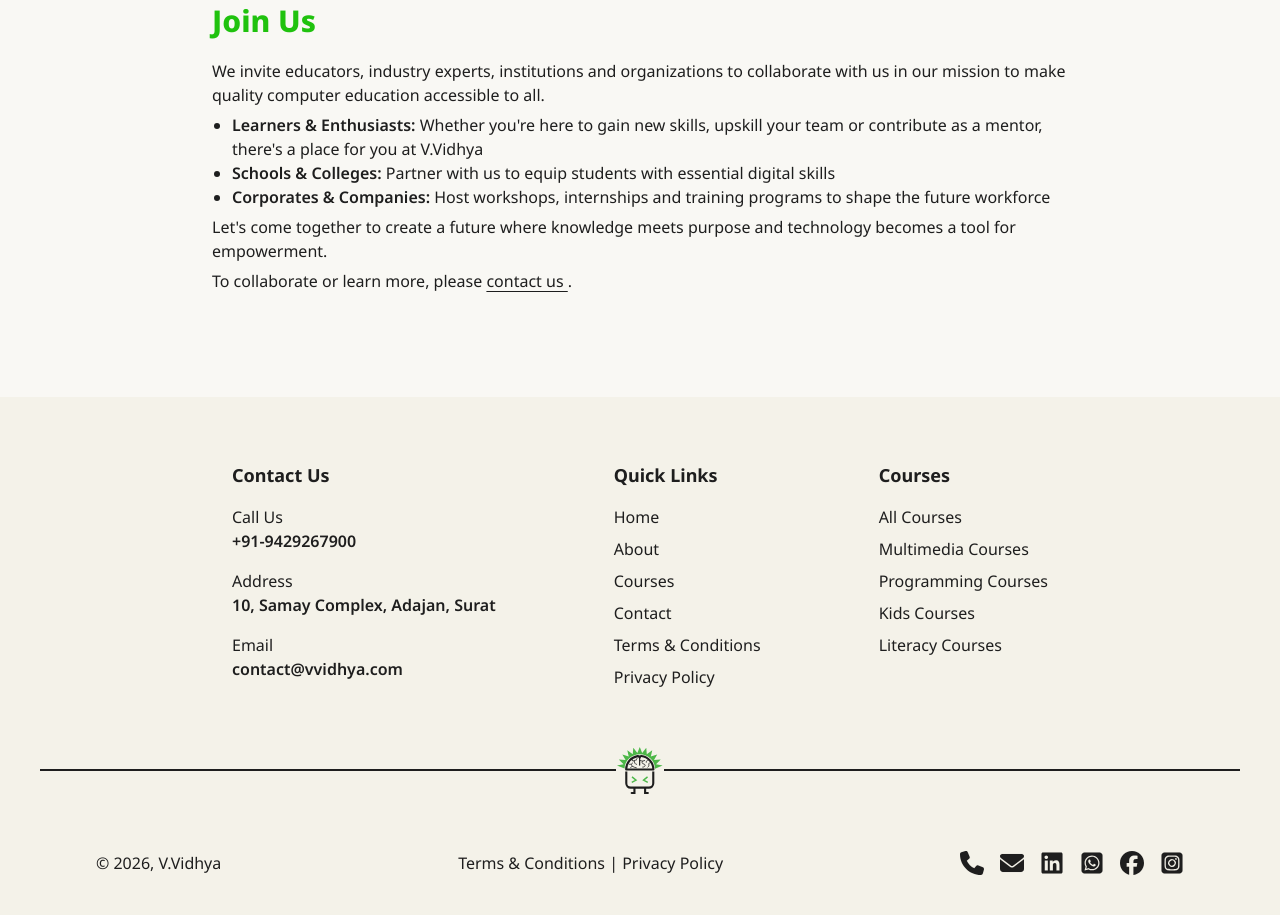
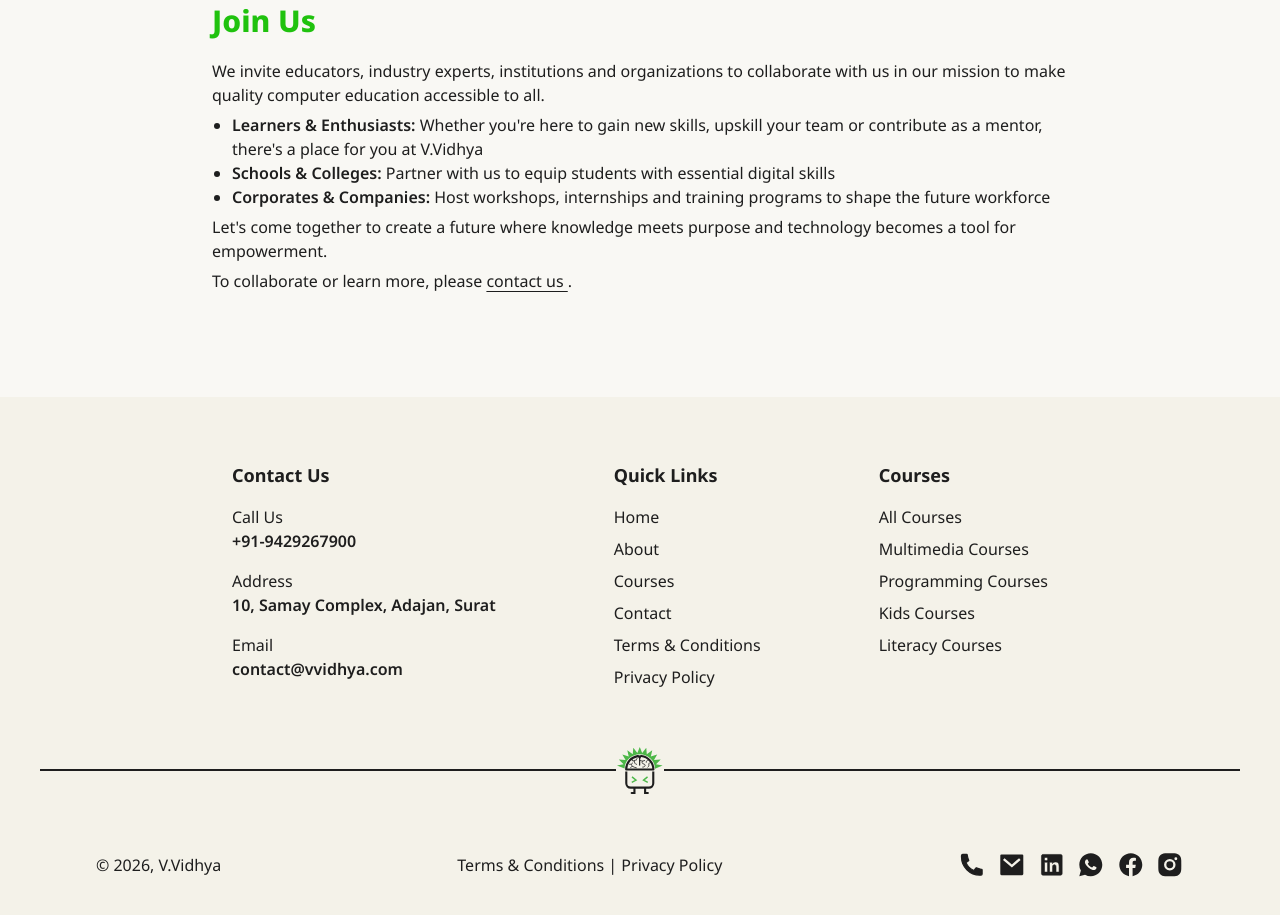
Before and after one commit to VirtualVidhya/main-website, an Astro site: page /about in a window 1280 px wide. Shown: the part 2974-3889 px from the top of the page. Built offline with nearby package versions, Linux system fonts and the light colour scheme; Astro itself is replaced by a stand-in of ours; no server answers.

Commit message:
[Update] social icons

```diff
--- a/src/components/Footer.astro
+++ b/src/components/Footer.astro
@@ -172,7 +172,7 @@
     </div>
 
     <div
-      class="flex flex-row justify-center items-center order-1 md:order-3 text-xl md:text-2xl space-x-4"
+      class="flex flex-row justify-center items-center order-1 md:order-3 text-xl md:text-2xl space-x-3"
     >
       <SocialLinks />
     </div>
--- a/src/components/SocialLinks.astro
+++ b/src/components/SocialLinks.astro
@@ -1,132 +1,20 @@
-<a
-  class="link-interaction-effect flex justify-center items-center"
-  href="tel:+919429267900"
-  target="_blank"
-  rel="noopener noreferrer"
-  title="Phone"
-  aria-label="Phone"
->
-  <!-- <i class="fa fa-phone"></i> -->
-  <svg
-    xmlns="http://www.w3.org/2000/svg"
-    viewBox="0 0 512 512"
-    class="util-icon"
-    fill="currentColor"
-    stroke="currentColor"
-    stroke-width="1.5"
-  >
-    <path
-      d="M164.9 24.6c-7.7-18.6-28-28.5-47.4-23.2l-88 24C12.1 30.2 0 46 0 64C0 311.4 200.6 512 448 512c18 0 33.8-12.1 38.6-29.5l24-88c5.3-19.4-4.6-39.7-23.2-47.4l-96-40c-16.3-6.8-35.2-2.1-46.3 11.6L304.7 368C234.3 334.7 177.3 277.7 144 207.3L193.3 167c13.7-11.2 18.4-30 11.6-46.3l-40-96z"
-    ></path></svg
-  >
-</a>
-<a
-  class="link-interaction-effect flex justify-center items-center"
-  href="mailto:contact@vvidhya.com"
-  target="_blank"
-  rel="noopener noreferrer"
-  title="Email"
-  aria-label="Email"
->
-  <!-- <i class="fa fa-envelope"></i> -->
-  <svg
-    xmlns="http://www.w3.org/2000/svg"
-    viewBox="0 0 512 512"
-    class="util-icon"
-    fill="currentColor"
-    stroke="currentColor"
-    stroke-width="1.5"
-  >
-    <path
-      d="M48 64C21.5 64 0 85.5 0 112c0 15.1 7.1 29.3 19.2 38.4L236.8 313.6c11.4 8.5 27 8.5 38.4 0L492.8 150.4c12.1-9.1 19.2-23.3 19.2-38.4c0-26.5-21.5-48-48-48L48 64zM0 176L0 384c0 35.3 28.7 64 64 64l384 0c35.3 0 64-28.7 64-64l0-208L294.4 339.2c-22.8 17.1-54 17.1-76.8 0L0 176z"
-    ></path></svg
-  >
-</a>
-<a
-  class="link-interaction-effect flex justify-center items-center"
-  href="https://www.linkedin.com/company/vvidhya/"
-  target="_blank"
-  rel="noopener noreferrer"
-  title="LinkedIn"
-  aria-label="LinkedIn"
->
-  <!-- <i class="fab fa-linkedin"></i> -->
-  <svg
-    xmlns="http://www.w3.org/2000/svg"
-    viewBox="0 0 448 512"
-    class="util-icon"
-    fill="currentColor"
-    stroke="currentColor"
-    stroke-width="1.5"
-  >
-    <path
-      d="M416 32H31.9C14.3 32 0 46.5 0 64.3v383.4C0 465.5 14.3 480 31.9 480H416c17.6 0 32-14.5 32-32.3V64.3c0-17.8-14.4-32.3-32-32.3zM135.4 416H69V202.2h66.5V416zm-33.2-243c-21.3 0-38.5-17.3-38.5-38.5S80.9 96 102.2 96c21.2 0 38.5 17.3 38.5 38.5 0 21.3-17.2 38.5-38.5 38.5zm282.1 243h-66.4V312c0-24.8-.5-56.7-34.5-56.7-34.6 0-39.9 27-39.9 54.9V416h-66.4V202.2h63.7v29.2h.9c8.9-16.8 30.6-34.5 62.9-34.5 67.2 0 79.7 44.3 79.7 101.9V416z"
-    ></path></svg
-  >
-</a>
-<a
-  class="link-interaction-effect flex justify-center items-center"
-  href="https://wa.me/919429267900"
-  target="_blank"
-  rel="noopener noreferrer"
-  title="WhatsApp"
-  aria-label="WhatsApp"
->
-  <!-- <i class="fab fa-whatsapp-square"></i> -->
-  <svg
-    xmlns="http://www.w3.org/2000/svg"
-    viewBox="0 0 448 512"
-    class="util-icon"
-    fill="currentColor"
-    stroke="currentColor"
-    stroke-width="1.5"
-  >
-    <path
-      d="M92.1 254.6c0 24.9 7 49.2 20.2 70.1l3.1 5-13.3 48.6L152 365.2l4.8 2.9c20.2 12 43.4 18.4 67.1 18.4h.1c72.6 0 133.3-59.1 133.3-131.8c0-35.2-15.2-68.3-40.1-93.2c-25-25-58-38.7-93.2-38.7c-72.7 0-131.8 59.1-131.9 131.8zM274.8 330c-12.6 1.9-22.4 .9-47.5-9.9c-36.8-15.9-61.8-51.5-66.9-58.7c-.4-.6-.7-.9-.8-1.1c-2-2.6-16.2-21.5-16.2-41c0-18.4 9-27.9 13.2-32.3c.3-.3 .5-.5 .7-.8c3.6-4 7.9-5 10.6-5c2.6 0 5.3 0 7.6 .1c.3 0 .5 0 .8 0c2.3 0 5.2 0 8.1 6.8c1.2 2.9 3 7.3 4.9 11.8c3.3 8 6.7 16.3 7.3 17.6c1 2 1.7 4.3 .3 6.9c-3.4 6.8-6.9 10.4-9.3 13c-3.1 3.2-4.5 4.7-2.3 8.6c15.3 26.3 30.6 35.4 53.9 47.1c4 2 6.3 1.7 8.6-1c2.3-2.6 9.9-11.6 12.5-15.5c2.6-4 5.3-3.3 8.9-2s23.1 10.9 27.1 12.9c.8 .4 1.5 .7 2.1 1c2.8 1.4 4.7 2.3 5.5 3.6c.9 1.9 .9 9.9-2.4 19.1c-3.3 9.3-19.1 17.7-26.7 18.8zM448 96c0-35.3-28.7-64-64-64H64C28.7 32 0 60.7 0 96V416c0 35.3 28.7 64 64 64H384c35.3 0 64-28.7 64-64V96zM148.1 393.9L64 416l22.5-82.2c-13.9-24-21.2-51.3-21.2-79.3C65.4 167.1 136.5 96 223.9 96c42.4 0 82.2 16.5 112.2 46.5c29.9 30 47.9 69.8 47.9 112.2c0 87.4-72.7 158.5-160.1 158.5c-26.6 0-52.7-6.7-75.8-19.3z"
-    ></path></svg
-  >
-</a>
-<a
-  class="link-interaction-effect flex justify-center items-center"
-  href="https://www.facebook.com/visualsoftwareandmultimedia/"
-  target="_blank"
-  rel="noopener noreferrer"
-  title="Facebook"
-  aria-label="Facebook"
->
-  <!-- <i class="fab fa-facebook-square"></i> -->
-  <svg
-    xmlns="http://www.w3.org/2000/svg"
-    viewBox="0 0 512 512"
-    class="util-icon"
-    fill="currentColor"
-    stroke="currentColor"
-    stroke-width="1.5"
-  >
-    <path
-      d="M512 256C512 114.6 397.4 0 256 0S0 114.6 0 256C0 376 82.7 476.8 194.2 504.5V334.2H141.4V256h52.8V222.3c0-87.1 39.4-127.5 125-127.5c16.2 0 44.2 3.2 55.7 6.4V172c-6-.6-16.5-1-29.6-1c-42 0-58.2 15.9-58.2 57.2V256h83.6l-14.4 78.2H287V510.1C413.8 494.8 512 386.9 512 256h0z"
-    ></path></svg
-  >
-</a>
-<a
-  class="link-interaction-effect flex justify-center items-center"
-  href="https://www.instagram.com/virtual.vidhya/"
-  target="_blank"
-  rel="noopener noreferrer"
-  title="Instagram"
-  aria-label="Instagram"
->
-  <!-- <i class="fab fa-instagram-square"></i> -->
-  <svg
-    xmlns="http://www.w3.org/2000/svg"
-    viewBox="0 0 448 512"
-    class="util-icon"
-    fill="currentColor"
-    stroke="currentColor"
-    stroke-width="1.5"
-  >
-    <path
-      d="M194.4 211.7a53.3 53.3 0 1 0 59.3 88.7 53.3 53.3 0 1 0 -59.3-88.7zm142.3-68.4c-5.2-5.2-11.5-9.3-18.4-12c-18.1-7.1-57.6-6.8-83.1-6.5c-4.1 0-7.9 .1-11.2 .1c-3.3 0-7.2 0-11.4-.1c-25.5-.3-64.8-.7-82.9 6.5c-6.9 2.7-13.1 6.8-18.4 12s-9.3 11.5-12 18.4c-7.1 18.1-6.7 57.7-6.5 83.2c0 4.1 .1 7.9 .1 11.1s0 7-.1 11.1c-.2 25.5-.6 65.1 6.5 83.2c2.7 6.9 6.8 13.1 12 18.4s11.5 9.3 18.4 12c18.1 7.1 57.6 6.8 83.1 6.5c4.1 0 7.9-.1 11.2-.1c3.3 0 7.2 0 11.4 .1c25.5 .3 64.8 .7 82.9-6.5c6.9-2.7 13.1-6.8 18.4-12s9.3-11.5 12-18.4c7.2-18 6.8-57.4 6.5-83c0-4.2-.1-8.1-.1-11.4s0-7.1 .1-11.4c.3-25.5 .7-64.9-6.5-83l0 0c-2.7-6.9-6.8-13.1-12-18.4zm-67.1 44.5A82 82 0 1 1 178.4 324.2a82 82 0 1 1 91.1-136.4zm29.2-1.3c-3.1-2.1-5.6-5.1-7.1-8.6s-1.8-7.3-1.1-11.1s2.6-7.1 5.2-9.8s6.1-4.5 9.8-5.2s7.6-.4 11.1 1.1s6.5 3.9 8.6 7s3.2 6.8 3.2 10.6c0 2.5-.5 5-1.4 7.3s-2.4 4.4-4.1 6.2s-3.9 3.2-6.2 4.2s-4.8 1.5-7.3 1.5l0 0c-3.8 0-7.5-1.1-10.6-3.2zM448 96c0-35.3-28.7-64-64-64H64C28.7 32 0 60.7 0 96V416c0 35.3 28.7 64 64 64H384c35.3 0 64-28.7 64-64V96zM357 389c-18.7 18.7-41.4 24.6-67 25.9c-26.4 1.5-105.6 1.5-132 0c-25.6-1.3-48.3-7.2-67-25.9s-24.6-41.4-25.8-67c-1.5-26.4-1.5-105.6 0-132c1.3-25.6 7.1-48.3 25.8-67s41.5-24.6 67-25.8c26.4-1.5 105.6-1.5 132 0c25.6 1.3 48.3 7.1 67 25.8s24.6 41.4 25.8 67c1.5 26.3 1.5 105.4 0 131.9c-1.3 25.6-7.1 48.3-25.8 67z"
-    ></path></svg
-  >
-</a>
+---
+import IconPhoneLink from "./icons/socials/IconPhoneLink.astro";
+import IconMailLink from "./icons/socials/IconMailLink.astro";
+import IconLinkedinLink from "./icons/socials/IconLinkedinLink.astro";
+import IconWhatsappLink from "./icons/socials/IconWhatsappLink.astro";
+import IconFacebookLink from "./icons/socials/IconFacebookLink.astro";
+import IconInstagramLink from "./icons/socials/IconInstagramLink.astro";
+---
+
+<IconPhoneLink styleClass="" />
+
+<IconMailLink styleClass="" />
+
+<IconLinkedinLink styleClass="" />
+
+<IconWhatsappLink styleClass="" />
+
+<IconFacebookLink styleClass="" />
+
+<IconInstagramLink styleClass="" />
--- /dev/null
+++ b/src/components/icons/socials/IconFacebookLink.astro
@@ -0,0 +1,27 @@
+---
+export interface Props {
+  styleClass: string;
+}
+
+const { styleClass } = Astro.props;
+---
+
+<a
+  class="link-interaction-effect flex justify-center items-center"
+  href="https://www.facebook.com/visualsoftwareandmultimedia/"
+  target="_blank"
+  rel="noopener noreferrer"
+  title="Facebook"
+  aria-label="Facebook"
+>
+  <svg
+    xmlns="http://www.w3.org/2000/svg"
+    viewBox="0 0 24 24"
+    class=`social-icon ${styleClass}`
+    ><path
+      fill="currentColor"
+      d="M12.001 2c-5.523 0-10 4.477-10 10c0 4.991 3.657 9.128 8.438 9.878v-6.987h-2.54V12h2.54V9.797c0-2.506 1.492-3.89 3.777-3.89c1.094 0 2.238.195 2.238.195v2.46h-1.26c-1.243 0-1.63.771-1.63 1.562V12h2.773l-.443 2.89h-2.33v6.988C18.344 21.129 22 16.992 22 12c0-5.523-4.477-10-10-10"
+      stroke-width="0"
+      stroke="currentColor"></path></svg
+  >
+</a>
--- /dev/null
+++ b/src/components/icons/socials/IconInstagramLink.astro
@@ -0,0 +1,27 @@
+---
+export interface Props {
+  styleClass: string;
+}
+
+const { styleClass } = Astro.props;
+---
+
+<a
+  class="link-interaction-effect flex justify-center items-center"
+  href="https://www.instagram.com/virtual.vidhya/"
+  target="_blank"
+  rel="noopener noreferrer"
+  title="Instagram"
+  aria-label="Instagram"
+>
+  <svg
+    xmlns="http://www.w3.org/2000/svg"
+    viewBox="0 0 24 24"
+    class=`social-icon ${styleClass}`
+    ><path
+      fill="currentColor"
+      d="M13.028 2c1.125.003 1.696.009 2.189.023l.194.007c.224.008.445.018.712.03c1.064.05 1.79.218 2.427.465c.66.254 1.216.598 1.772 1.153a4.9 4.9 0 0 1 1.153 1.772c.247.637.415 1.363.465 2.428c.012.266.022.487.03.712l.006.194c.015.492.021 1.063.023 2.188l.001.746v1.31a79 79 0 0 1-.023 2.188l-.006.194c-.008.225-.018.446-.03.712c-.05 1.065-.22 1.79-.466 2.428a4.9 4.9 0 0 1-1.153 1.772a4.9 4.9 0 0 1-1.772 1.153c-.637.247-1.363.415-2.427.465l-.712.03l-.194.006c-.493.014-1.064.021-2.189.023l-.746.001h-1.309a78 78 0 0 1-2.189-.023l-.194-.006a63 63 0 0 1-.712-.031c-1.064-.05-1.79-.218-2.428-.465a4.9 4.9 0 0 1-1.771-1.153a4.9 4.9 0 0 1-1.154-1.772c-.247-.637-.415-1.363-.465-2.428l-.03-.712l-.005-.194A79 79 0 0 1 2 13.028v-2.056a79 79 0 0 1 .022-2.188l.007-.194c.008-.225.018-.446.03-.712c.05-1.065.218-1.79.465-2.428A4.9 4.9 0 0 1 3.68 3.678a4.9 4.9 0 0 1 1.77-1.153c.638-.247 1.363-.415 2.428-.465c.266-.012.488-.022.712-.03l.194-.006a79 79 0 0 1 2.188-.023zM12 7a5 5 0 1 0 0 10a5 5 0 0 0 0-10m0 2a3 3 0 1 1 .001 6a3 3 0 0 1 0-6m5.25-3.5a1.25 1.25 0 0 0 0 2.5a1.25 1.25 0 0 0 0-2.5"
+      stroke-width="0"
+      stroke="currentColor"></path></svg
+  >
+</a>
--- /dev/null
+++ b/src/components/icons/socials/IconLinkedinLink.astro
@@ -0,0 +1,27 @@
+---
+export interface Props {
+  styleClass: string;
+}
+
+const { styleClass } = Astro.props;
+---
+
+<a
+  class="link-interaction-effect flex justify-center items-center"
+  href="https://www.linkedin.com/company/vvidhya/"
+  target="_blank"
+  rel="noopener noreferrer"
+  title="LinkedIn"
+  aria-label="LinkedIn"
+>
+  <svg
+    xmlns="http://www.w3.org/2000/svg"
+    viewBox="0 0 24 24"
+    class=`social-icon ${styleClass}`
+    ><path
+      fill="currentColor"
+      d="M18.336 18.339h-2.665v-4.177c0-.996-.02-2.278-1.39-2.278c-1.389 0-1.601 1.084-1.601 2.205v4.25h-2.666V9.75h2.56v1.17h.035c.358-.674 1.228-1.387 2.528-1.387c2.7 0 3.2 1.778 3.2 4.092v4.714M7.004 8.575a1.546 1.546 0 0 1-1.548-1.549a1.548 1.548 0 1 1 1.547 1.549m1.336 9.764H5.667V9.75H8.34zM19.67 3H4.33C3.594 3 3 3.58 3 4.297v15.406C3 20.42 3.594 21 4.328 21h15.339C20.4 21 21 20.42 21 19.703V4.297C21 3.581 20.4 3 19.666 3z"
+      stroke-width="0.5"
+      stroke="currentColor"></path></svg
+  >
+</a>
--- /dev/null
+++ b/src/components/icons/socials/IconMailLink.astro
@@ -0,0 +1,27 @@
+---
+export interface Props {
+  styleClass: string;
+}
+
+const { styleClass } = Astro.props;
+---
+
+<a
+  class="link-interaction-effect flex justify-center items-center"
+  href="mailto:contact@vvidhya.com"
+  target="_blank"
+  rel="noopener noreferrer"
+  title="Email"
+  aria-label="Email"
+>
+  <svg
+    xmlns="http://www.w3.org/2000/svg"
+    viewBox="0 0 24 24"
+    class=`social-icon ${styleClass}`
+    ><path
+      fill="currentColor"
+      d="M3 3h18a1 1 0 0 1 1 1v16a1 1 0 0 1-1 1H3a1 1 0 0 1-1-1V4a1 1 0 0 1 1-1m9.06 8.683L5.648 6.238L4.353 7.762l7.72 6.555l7.581-6.56l-1.308-1.513z"
+      stroke-width="0"
+      stroke="currentColor"></path></svg
+  >
+</a>
--- /dev/null
+++ b/src/components/icons/socials/IconPhoneLink.astro
@@ -0,0 +1,27 @@
+---
+export interface Props {
+  styleClass: string;
+}
+
+const { styleClass } = Astro.props;
+---
+
+<a
+  class="link-interaction-effect flex justify-center items-center"
+  href="tel:+919429267900"
+  target="_blank"
+  rel="noopener noreferrer"
+  title="Phone"
+  aria-label="Phone"
+>
+  <svg
+    xmlns="http://www.w3.org/2000/svg"
+    viewBox="0 0 24 24"
+    class=`social-icon ${styleClass}`
+    ><path
+      fill="currentColor"
+      d="M21 16.42v3.536a1 1 0 0 1-.93.998Q19.415 21 19 21C10.163 21 3 13.837 3 5q0-.414.046-1.07A1 1 0 0 1 4.044 3H7.58a.5.5 0 0 1 .498.45q.034.344.064.552A13.9 13.9 0 0 0 9.35 8.003c.095.2.033.439-.147.567l-2.158 1.542a13.05 13.05 0 0 0 6.844 6.844l1.54-2.154a.46.46 0 0 1 .573-.149a13.9 13.9 0 0 0 4 1.205q.208.03.55.064a.5.5 0 0 1 .449.498"
+      stroke-width="1"
+      stroke="currentColor"></path></svg
+  >
+</a>
--- /dev/null
+++ b/src/components/icons/socials/IconWhatsappLink.astro
@@ -0,0 +1,27 @@
+---
+export interface Props {
+  styleClass: string;
+}
+
+const { styleClass } = Astro.props;
+---
+
+<a
+  class="link-interaction-effect flex justify-center items-center"
+  href="https://wa.me/919429267900"
+  target="_blank"
+  rel="noopener noreferrer"
+  title="WhatsApp"
+  aria-label="WhatsApp"
+>
+  <svg
+    xmlns="http://www.w3.org/2000/svg"
+    viewBox="0 0 24 24"
+    class=`social-icon ${styleClass}`
+    ><path
+      fill="currentColor"
+      d="M12.001 2c5.523 0 10 4.477 10 10s-4.477 10-10 10a9.95 9.95 0 0 1-5.03-1.355L2.005 22l1.352-4.968A9.95 9.95 0 0 1 2.001 12c0-5.523 4.477-10 10-10M8.593 7.3l-.2.008a1 1 0 0 0-.372.1a1.3 1.3 0 0 0-.294.228c-.12.113-.188.211-.261.306A2.73 2.73 0 0 0 6.9 9.62c.002.49.13.967.33 1.413c.409.902 1.082 1.857 1.97 2.742c.214.213.424.427.65.626a9.45 9.45 0 0 0 3.84 2.046l.568.087c.185.01.37-.004.556-.013a2 2 0 0 0 .833-.231a5 5 0 0 0 .383-.22q.001.002.125-.09c.135-.1.218-.171.33-.288q.126-.13.21-.302c.078-.163.156-.474.188-.733c.024-.198.017-.306.014-.373c-.004-.107-.093-.218-.19-.265l-.582-.261s-.87-.379-1.402-.621a.5.5 0 0 0-.176-.041a.48.48 0 0 0-.378.127c-.005-.002-.072.055-.795.931a.35.35 0 0 1-.368.13a1.4 1.4 0 0 1-.191-.066c-.124-.052-.167-.072-.252-.108a6 6 0 0 1-1.575-1.003c-.126-.11-.243-.23-.363-.346a6.3 6.3 0 0 1-1.02-1.268l-.059-.095a1 1 0 0 1-.102-.205c-.038-.147.061-.265.061-.265s.243-.266.356-.41c.11-.14.203-.276.263-.373c.118-.19.155-.385.093-.536q-.42-1.026-.868-2.041c-.059-.134-.234-.23-.393-.249q-.081-.01-.162-.016a3 3 0 0 0-.403.004z"
+      stroke-width="0"
+      stroke="currentColor"></path></svg
+  >
+</a>
--- a/src/styles/global.css
+++ b/src/styles/global.css
@@ -172,6 +172,11 @@
   .util-icon {
     width: 1em !important;
     height: 1em !important;
+  }
+
+  .social-icon {
+    width: 1.15em !important;
+    height: 1.15em !important;
   }
 
   .link-interaction-effect {
```
